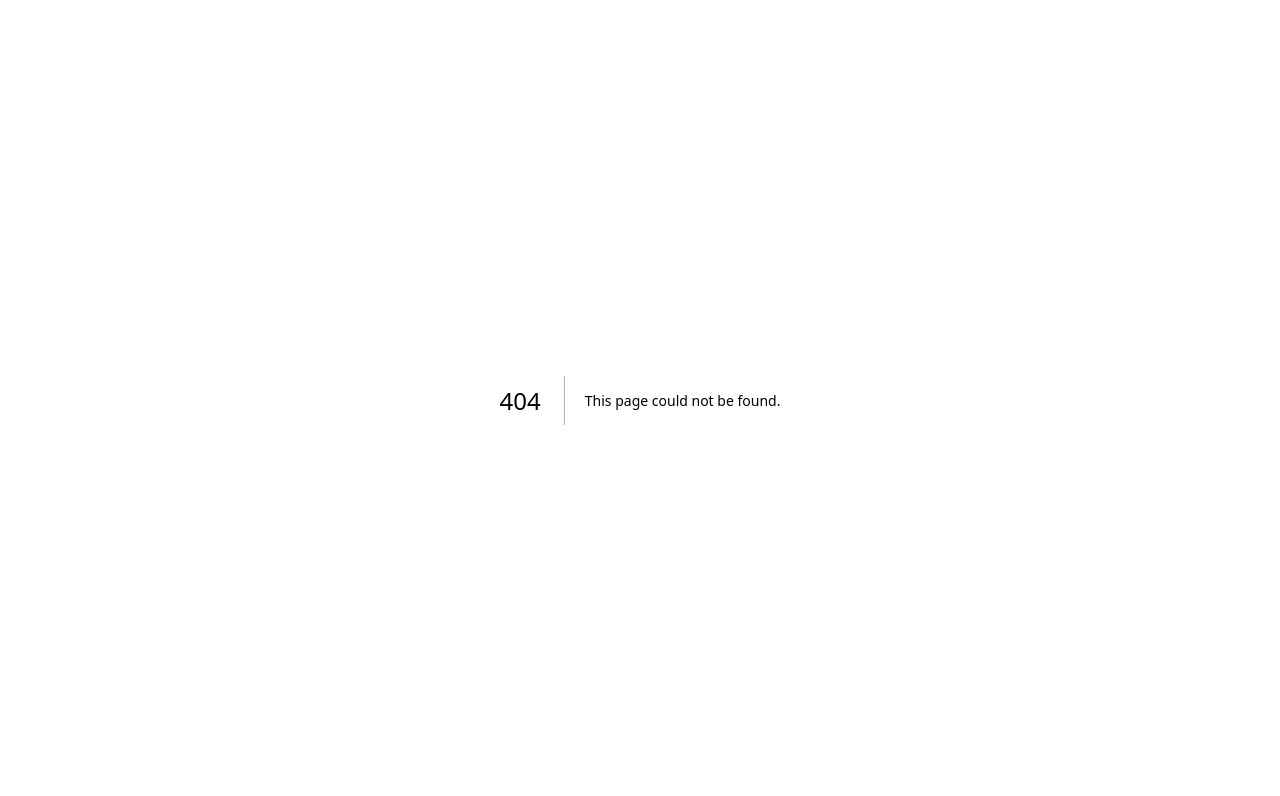
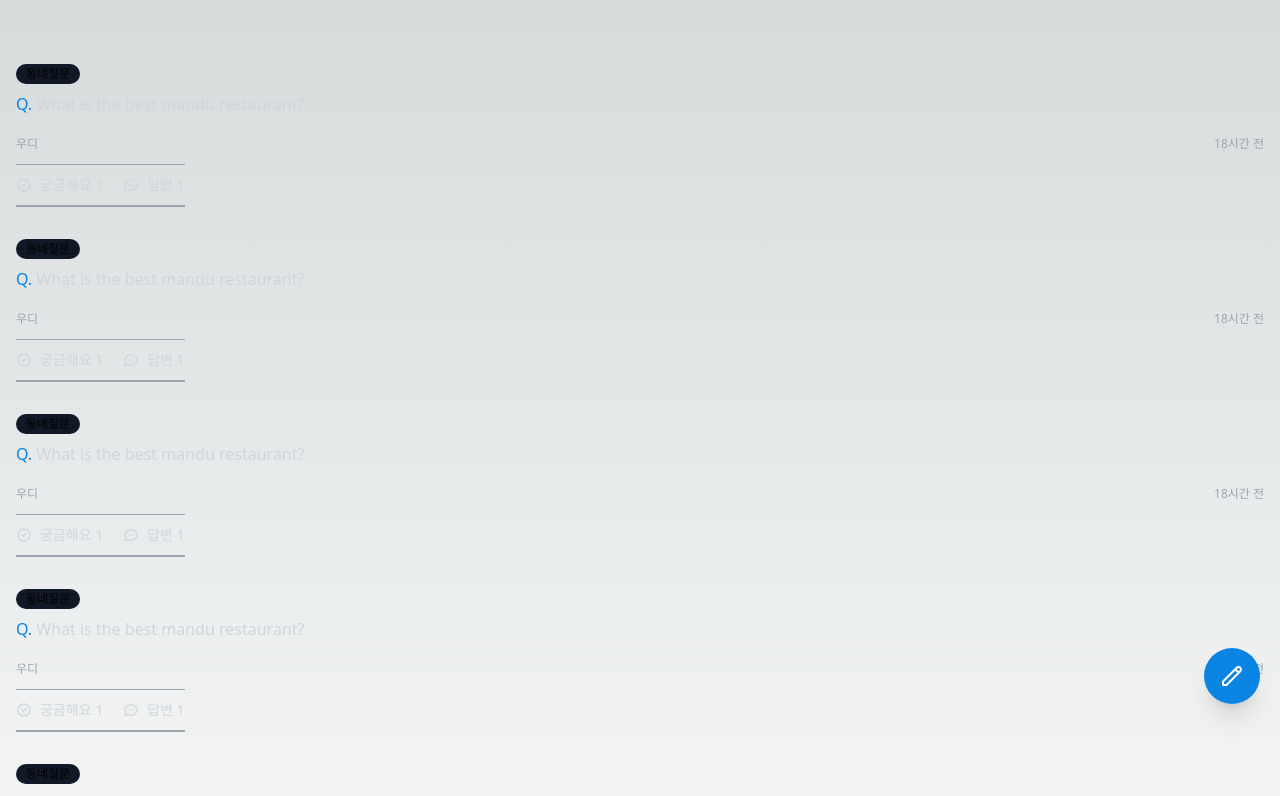
Before and after one commit to Stilllee/carrot-market, a Next.js app: page /community in a window 1280 px wide. Before the commit this address had no page. Shown: the top 796 px of the page. Built offline with nearby package versions, Linux system fonts and the light colour scheme.

Commit message:
#5.6 Community

```diff
--- /dev/null
+++ b/pages/community/index.tsx
@@ -0,0 +1,77 @@
+import type { NextPage } from "next";
+
+const Community: NextPage = () => {
+  return (
+    <div className="px-4 py-16 space-y-8">
+      {[1, 2, 3, 4, 5, 6].map((_, i) => (
+        <div key={i} className="flex flex-col items-start cursor-pointer">
+          <span className="flex items-center px-2.5 py-0.5 rounded-full text-xs bg-gray-900">
+            동네질문
+          </span>
+          <div className="mt-2 text-gray-300">
+            <span className="text-[#0984e3]">Q.</span> What is the best mandu
+            restaurant?
+          </div>
+          <div className="flex items-center justify-between w-full mt-5 text-xs text-gray-400">
+            <span>우디</span>
+            <span>18시간 전</span>
+          </div>
+          <div className="flex mt-3 space-x-5 text-gray-300 py-2.5 border-t border-b-[2px] border-gray-400">
+            <span className="flex items-center space-x-2 text-sm">
+              <svg
+                className="w-4 h-4"
+                fill="none"
+                stroke="currentColor"
+                viewBox="0 0 24 24"
+                xmlns="http://www.w3.org/2000/svg"
+              >
+                <path
+                  strokeLinecap="round"
+                  strokeLinejoin="round"
+                  strokeWidth="2"
+                  d="M9 12l2 2 4-4m6 2a9 9 0 11-18 0 9 9 0 0118 0z"
+                ></path>
+              </svg>
+              <span>궁금해요 1</span>
+            </span>
+            <span className="flex items-center space-x-2 text-sm">
+              <svg
+                className="w-4 h-4"
+                fill="none"
+                stroke="currentColor"
+                viewBox="0 0 24 24"
+                xmlns="http://www.w3.org/2000/svg"
+              >
+                <path
+                  strokeLinecap="round"
+                  strokeLinejoin="round"
+                  strokeWidth="2"
+                  d="M8 12h.01M12 12h.01M16 12h.01M21 12c0 4.418-4.03 8-9 8a9.863 9.863 0 01-4.255-.949L3 20l1.395-3.72C3.512 15.042 3 13.574 3 12c0-4.418 4.03-8 9-8s9 3.582 9 8z"
+                ></path>
+              </svg>
+              <span>답변 1</span>
+            </span>
+          </div>
+        </div>
+      ))}
+      <button className="fixed bottom-24 right-5 transition-colors bg-[#0984e3] cursor-pointer shadow-xl hover:bg-[#0069b9] rounded-full p-4 text-white">
+        <svg
+          className="w-6 h-6"
+          fill="none"
+          stroke="currentColor"
+          viewBox="0 0 24 24"
+          xmlns="http://www.w3.org/2000/svg"
+        >
+          <path
+            strokeLinecap="round"
+            strokeLinejoin="round"
+            strokeWidth="2"
+            d="M15.232 5.232l3.536 3.536m-2.036-5.036a2.5 2.5 0 113.536 3.536L6.5 21.036H3v-3.572L16.732 3.732z"
+          ></path>
+        </svg>
+      </button>
+    </div>
+  );
+};
+
+export default Community;
```
Also changed, not shown: 1 other file (tests, documents, lock files or other folders).
